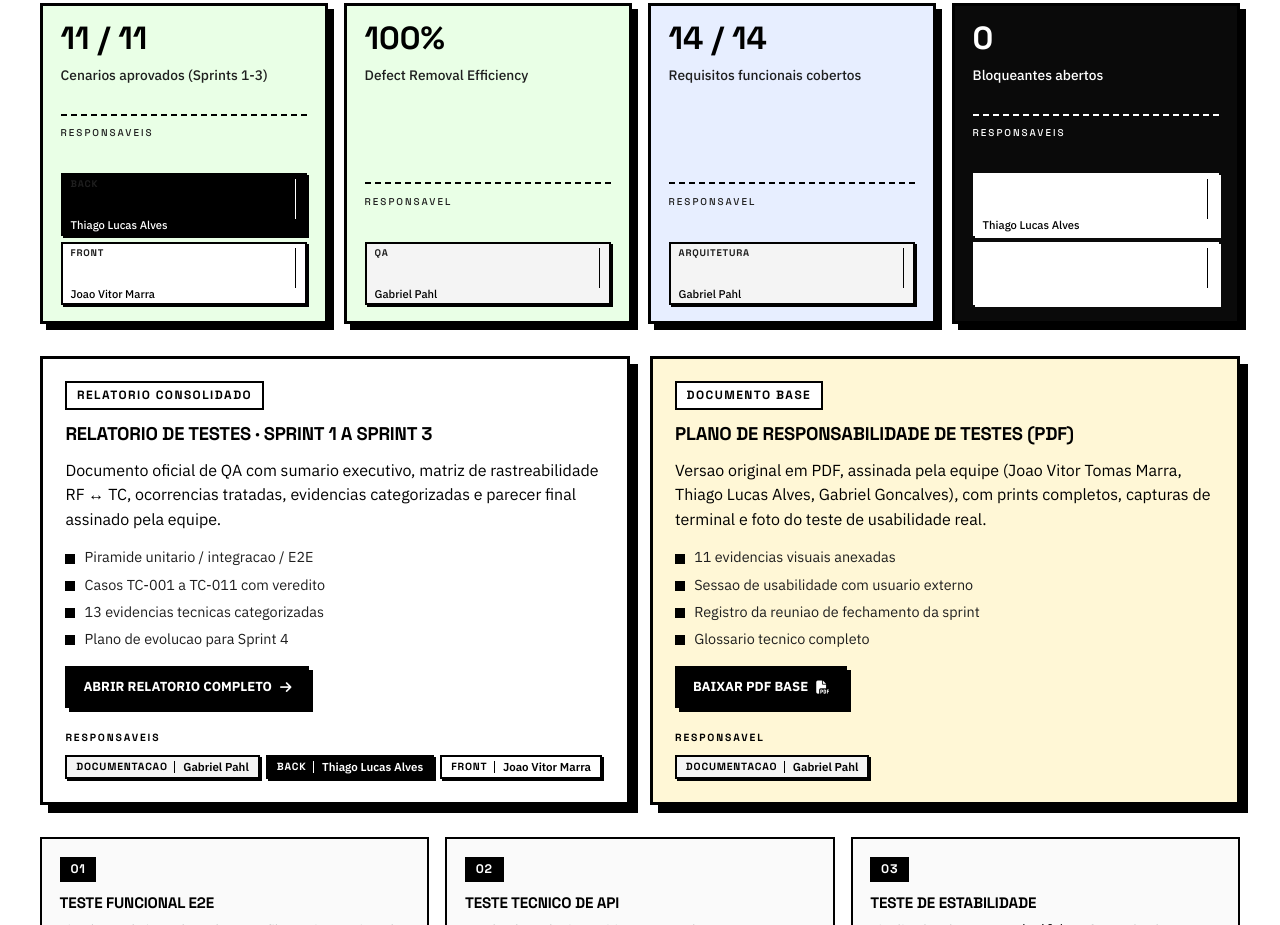
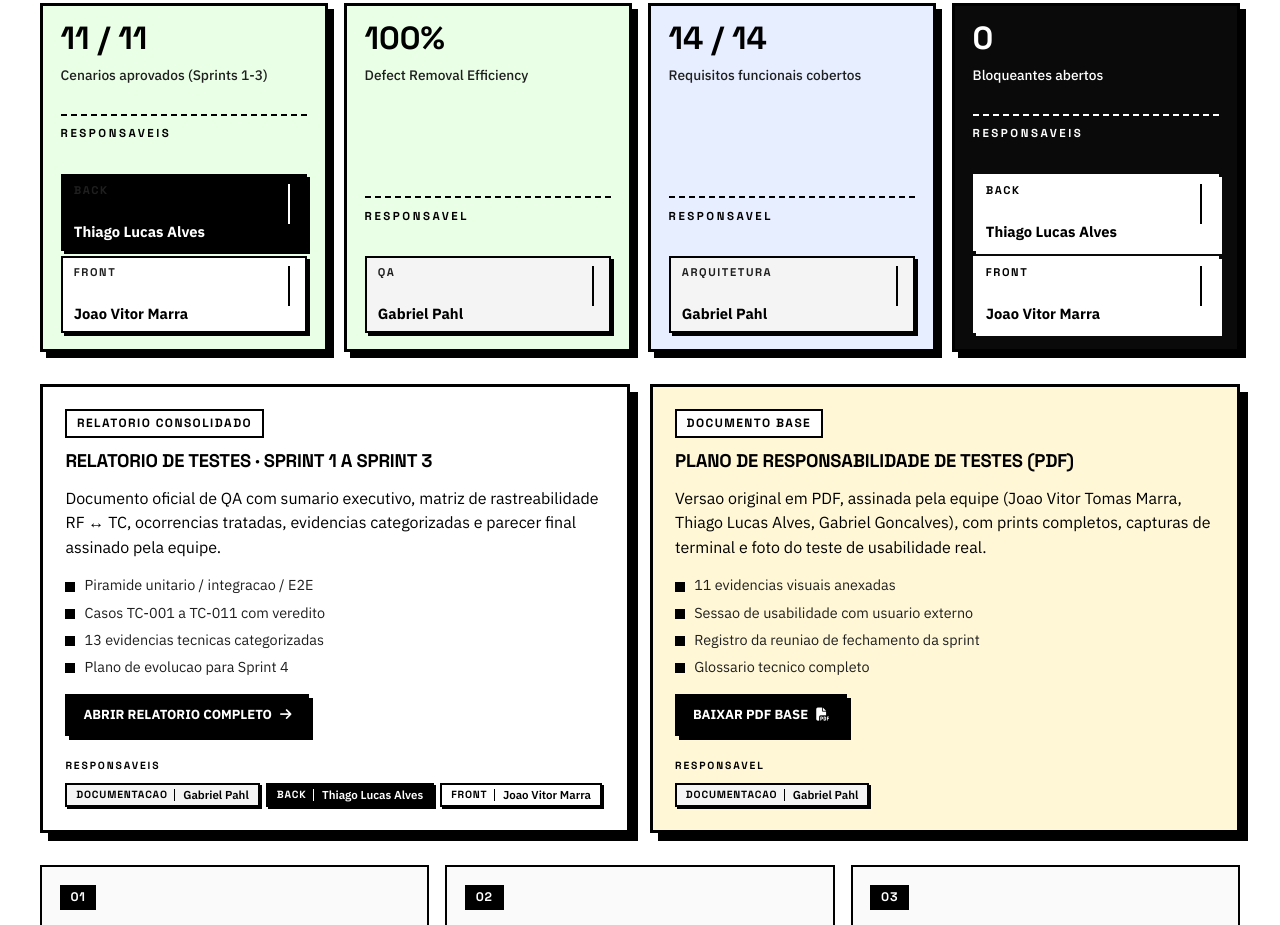
Before and after one commit to FastInBox-Repo/docs, a plain HTML site: page index.html in a window 1280 px wide. Shown: the part 7495-8420 px from the top of the page. Drawn offline with Linux system fonts and the light colour scheme.

Commit message:
style(qa-kpi): bump owner badge typography for legibility
- Owner-tag inside .qa-kpi: font 0.92rem / 700 weight, padding 0.5rem 0.7rem,
  shadow 3px so the chip carries weight matching the KPI numbers.
- Owner role label: 0.7rem / 800 weight / 0.14em tracking with stronger 2px
  divider, so role tags (BACK / FRONT / QA / ARQUITETURA) read at distance.
- Owners-label heading 0.72rem / 800 / black for proper contrast.
- Dark KPI ("0 Bloqueantes abertos"): force every owner-tag (back/front/arch)
  to white background + black text + black role divider, with white border and
  white drop shadow, so names are legible on the black card.
- Bump styles.css cache key to v=20260515-qa5.

Co-Authored-By: Claude Opus 4.7 <noreply@anthropic.com>

```diff
--- a/index.html
+++ b/index.html
@@ -9,7 +9,7 @@
     <link rel="preconnect" href="https://fonts.gstatic.com" crossorigin>
     <link href="https://fonts.googleapis.com/css2?family=IBM+Plex+Sans:wght@400;500;600;700&family=Space+Grotesk:wght@500;700&display=swap" rel="stylesheet">
     <link rel="stylesheet" href="https://cdnjs.cloudflare.com/ajax/libs/font-awesome/6.5.2/css/all.min.css">
-    <link rel="stylesheet" href="./styles.css?v=20260515-qa4">
+    <link rel="stylesheet" href="./styles.css?v=20260515-qa5">
 </head>
 <body>
     <nav class="navbar" id="navbar">
--- a/styles.css
+++ b/styles.css
@@ -542,21 +542,30 @@ a {
 }
 
 .qa-kpi .owners-label {
-    font-size: 0.62rem;
-    letter-spacing: 0.2em;
-    margin: 0 0 0.15rem 0;
+    font-size: 0.72rem;
+    letter-spacing: 0.22em;
+    font-weight: 800;
+    color: #000000;
+    margin: 0 0 0.2rem 0;
 }
 
 .qa-kpi .owner-tag {
-    font-size: 0.7rem;
-    padding: 0.22rem 0.5rem;
-    box-shadow: 2px 2px 0 #000000;
+    font-size: 0.92rem;
+    font-weight: 700;
+    padding: 0.5rem 0.7rem;
+    box-shadow: 3px 3px 0 #000000;
     width: 100%;
     justify-content: flex-start;
+    line-height: 1.15;
 }
 
 .qa-kpi .owner-tag .owner-role {
-    font-size: 0.6rem;
+    font-size: 0.7rem;
+    font-weight: 800;
+    letter-spacing: 0.14em;
+    padding-right: 0.6rem;
+    margin-right: 0.25rem;
+    border-right-width: 2px;
 }
 
 .qa-kpi.qa-kpi-good { background: #e9ffe6; }
@@ -565,18 +574,22 @@ a {
 .qa-kpi.qa-kpi-dark span { color: #ffffff; }
 .qa-kpi.qa-kpi-dark .owners { border-top-color: #ffffff; }
 .qa-kpi.qa-kpi-dark .owners-label { color: #ffffff; }
+
+/* Dark KPI: invert all owner tags to white bg + black text for legibility */
+.qa-kpi.qa-kpi-dark .owner-tag,
+.qa-kpi.qa-kpi-dark .owner-tag.back,
 .qa-kpi.qa-kpi-dark .owner-tag.front,
 .qa-kpi.qa-kpi-dark .owner-tag.arch {
-    border-color: #ffffff;
-    box-shadow: 2px 2px 0 #ffffff;
-}
-.qa-kpi.qa-kpi-dark .owner-tag.back {
-    background: #ffffff;
-    color: #000000;
-    border-color: #ffffff;
-    box-shadow: 2px 2px 0 #ffffff;
-}
-.qa-kpi.qa-kpi-dark .owner-tag.back .owner-role { border-color: #000000; }
+    background: #ffffff;
+    color: #000000;
+    border: 2px solid #ffffff;
+    box-shadow: 3px 3px 0 #ffffff;
+}
+
+.qa-kpi.qa-kpi-dark .owner-tag .owner-role {
+    color: #000000;
+    border-right-color: #000000;
+}
 
 .qa-grid {
     display: grid;
```
